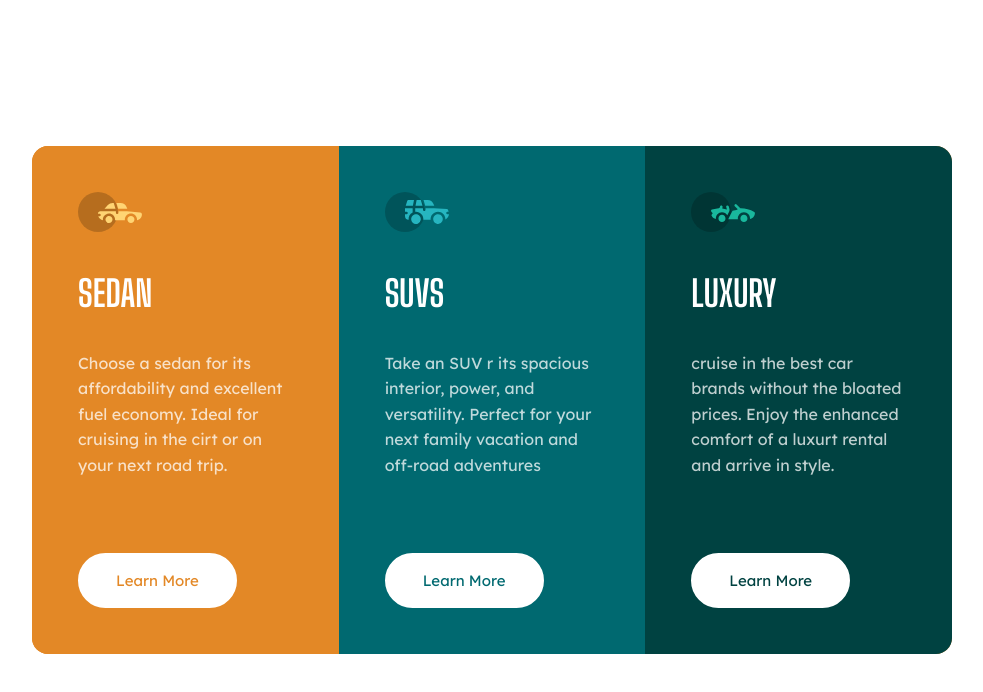
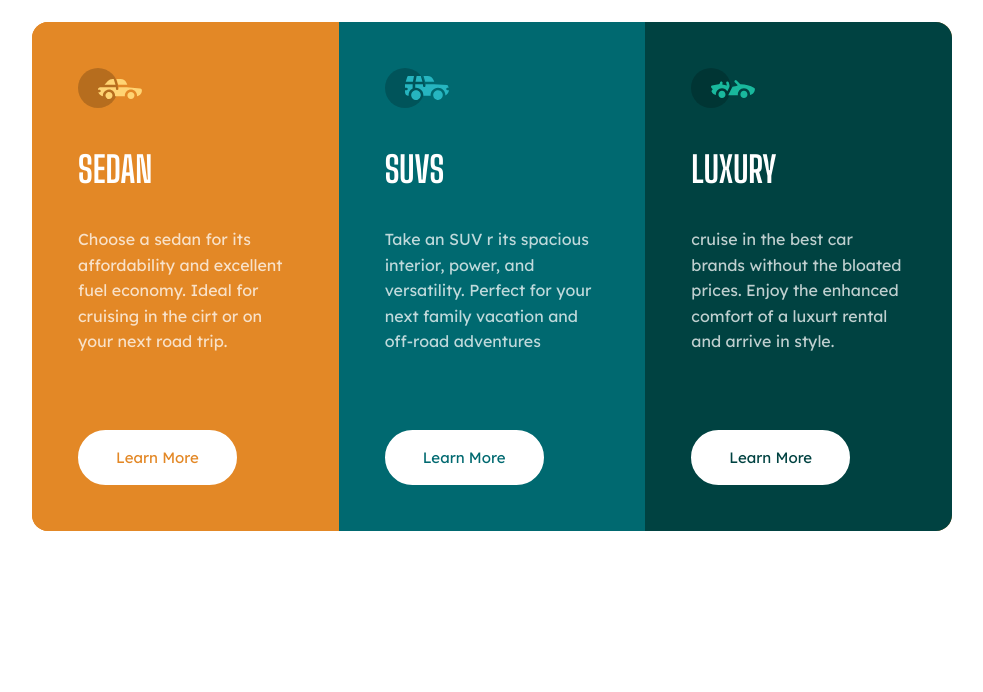
Before and after one commit to moncadad/preview-component, a React (Vite) app: page / in a window 1280 px wide. Shown: the top 692 px of the page, without its empty margins (148-1131 px from the left). Built offline with nearby package versions, Linux system fonts and the light colour scheme.

Commit message:
Update App.sass
update

```diff
--- a/src/App.sass
+++ b/src/App.sass
@@ -27,7 +27,7 @@ body
     color: $transparent-white
     display: flex
     // flex-direction: column
-    height: 100vh
+    max-height: 100vh
     align-items: center
     justify-content: center
 .wrapper
```
